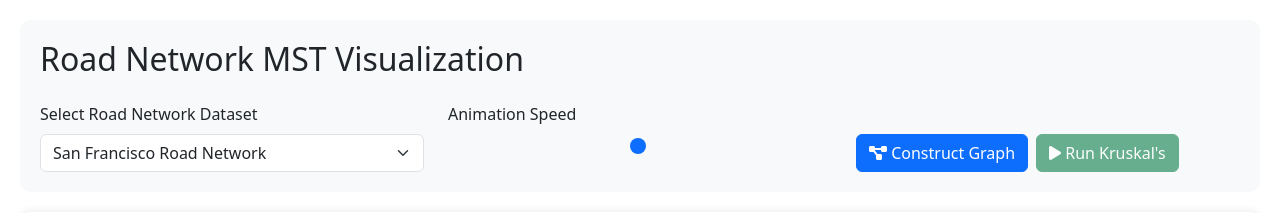
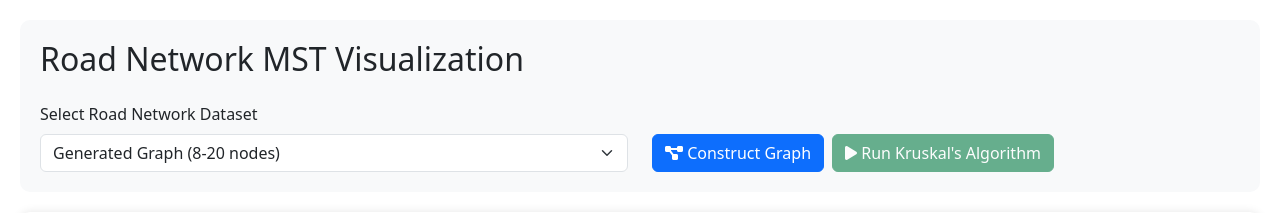
Before and after one commit to DuyLe0710edu/csci311-cityconnections, a Flask app: page / in a window 1280 px wide. Shown: the top 213 px of the page. Run offline with Flask 3, Linux system fonts and the light colour scheme.

Commit message:
finale version

```diff
--- a/app.py
+++ b/app.py
@@ -5,6 +5,7 @@
 import time
 from collections import defaultdict
 import heapq
+import random
 
 app = Flask(__name__)
 CORS(app)
@@ -14,7 +15,8 @@
     'north_america': 'database/North_America.txt',
     'san_francisco': 'database/San_fran.txt',
     'san_joaquin': 'database/San_joa.txt',
-    'oldenburg': 'database/Oldenburg.txt'
+    'oldenburg': 'database/Oldenburg.txt',
+    'generated': 'Generated Graph'  # Special marker for randomly generated graphs
 }
 
 class UnionFind:
@@ -161,6 +163,65 @@
         'steps': steps
     }
 
+# Add a function to generate random graphs
+def generate_random_graph(min_nodes=8, max_nodes=20):
+    """Generate a random graph with given parameters"""
+    print(f"\n{'='*50}")
+    print(f"Generating random graph with {min_nodes}-{max_nodes} nodes")
+    start_time = time.time()
+
+    # Generate a random number of nodes
+    num_nodes = random.randint(min_nodes, max_nodes)
+    nodes = list(range(1, num_nodes + 1))
+
+    # Create a basic connected structure (spanning tree) to ensure graph is connected
+    edges = []
+    edge_id = 0
+
+    # First connect all nodes in a path to ensure basic connectivity
+    for i in range(len(nodes) - 1):
+        weight = round(random.uniform(1.0, 50.0), 2)
+        edges.append({
+            'id': edge_id,
+            'source': nodes[i],
+            'target': nodes[i + 1],
+            'distance': weight
+        })
+        edge_id += 1
+
+    # Add some random edges to create cycles (ensuring at least one cycle)
+    min_extra_edges = max(1, num_nodes // 4)  # At least 1 extra edge to create a cycle
+    max_extra_edges = num_nodes // 2 + min_extra_edges
+    num_extra_edges = random.randint(min_extra_edges, max_extra_edges)
+
+    for _ in range(num_extra_edges):
+        source = random.choice(nodes)
+        target = random.choice(nodes)
+
+        # Ensure we're not creating a self-loop or duplicate edge
+        while source == target or any(e['source'] == source and e['target'] == target for e in edges):
+            source = random.choice(nodes)
+            target = random.choice(nodes)
+
+        weight = round(random.uniform(1.0, 50.0), 2)
+        edges.append({
+            'id': edge_id,
+            'source': source,
+            'target': target,
+            'distance': weight
+        })
+        edge_id += 1
+
+    end_time = time.time()
+    print(f"Generated random graph in {end_time - start_time:.2f} seconds")
+    print(f"Nodes: {num_nodes}, Edges: {len(edges)}")
+    print("="*50 + "\n")
+
+    return {
+        'nodes': [{'id': node} for node in nodes],
+        'edges': edges
+    }
+
 @app.route('/')
 def index():
     """Main page route"""
@@ -179,6 +240,12 @@
         return jsonify({'error': 'Invalid dataset'}), 400
 
     try:
+        # Handle generated dataset
+        if dataset == 'generated':
+            graph_data = generate_random_graph()
+            return jsonify(graph_data)
+
+        # Handle regular datasets
         graph_data = read_graph_data(DATASETS[dataset])
         return jsonify(graph_data)
     except Exception as e:
@@ -192,6 +259,13 @@
         return jsonify({'error': 'Invalid dataset'}), 400
 
     try:
+        # Handle generated dataset
+        if dataset == 'generated':
+            graph_data = generate_random_graph()
+            result = kruskal_mst_with_steps(graph_data['edges'])
+            return jsonify(result)
+
+        # Handle regular datasets
         graph_data = read_graph_data(DATASETS[dataset])
         result = kruskal_mst_with_steps(graph_data['edges'])
         return jsonify(result)
--- /dev/null
+++ b/static/js/graphgenerator.js
@@ -0,0 +1,252 @@
+/**
+ * Graph Generator and Visualization Module
+ * Handles graph rendering and Kruskal's algorithm visualization
+ */
+
+// Determine if a graph is considered "generated" (small)
+function isGeneratedGraph(nodes) {
+    return nodes.length <= 30;
+}
+
+// Initialize SVG for graph visualization
+function initializeGraph(svg, width, height, zoom) {
+    svg.selectAll("*").remove();
+
+    svg.call(zoom);
+    svg.append('g');
+}
+
+// Render a graph with nodes and edges
+function renderGraph(data, svg, width, height, zoom, transform) {
+    // Determine if this is a generated/small graph
+    const isSmallGraph = isGeneratedGraph(data.nodes);
+
+    // Create force simulation
+    const simulation = d3.forceSimulation(data.nodes)
+        .force('link', d3.forceLink(data.edges)
+            .id(d => d.id)
+            .distance(d => Math.min(150, d.distance * 0.2)))
+        .force('charge', d3.forceManyBody().strength(-120))
+        .force('center', d3.forceCenter(width / 2, height / 2));
+
+    const g = svg.select('g');
+
+    // Draw edges
+    const edges = g.selectAll('.edge')
+        .data(data.edges)
+        .enter()
+        .append('g')
+        .attr('class', 'edge')
+        .attr('id', d => `edge-${d.id}`);
+
+    edges.append('line')
+        .style('stroke', '#999')
+        .style('stroke-opacity', 0.6)
+        .style('stroke-width', 1);
+
+    // Add edge weight labels for all graphs
+    const edgeLabels = edges.append('g')
+        .attr('class', 'edge-label-group');
+
+    edgeLabels.append('rect')
+        .attr('class', 'edge-weight-bg')
+        .attr('x', -15)
+        .attr('y', -7)
+        .attr('width', 30)
+        .attr('height', 14)
+        .style('opacity', 0.7);
+
+    edgeLabels.append('text')
+        .attr('class', 'edge-label')
+        .text(d => d.distance.toFixed(1));
+
+    // Draw nodes (all graphs have black dots)
+    const nodeGroups = g.selectAll('.node-group')
+        .data(data.nodes)
+        .enter()
+        .append('g')
+        .attr('class', 'node-group');
+
+    nodeGroups.append('circle')
+        .attr('class', 'node')
+        .attr('r', d => {
+            // Node size based on graph size
+            if (data.nodes.length > 100) return 2;
+            if (data.nodes.length > 30) return 4;
+            return 6;
+        });
+
+    // Only add node labels for small graphs
+    if (isSmallGraph) {
+        nodeGroups.append('text')
+            .attr('class', 'node-label')
+            .text(d => d.id)
+            .style('font-size', '5px');
+    }
+
+    // Update positions on simulation tick
+    simulation.on('tick', () => {
+        // Update edge positions
+        edges.selectAll('line')
+            .attr('x1', d => d.source.x)
+            .attr('y1', d => d.source.y)
+            .attr('x2', d => d.target.x)
+            .attr('y2', d => d.target.y);
+
+        // Update edge label positions
+        edges.selectAll('.edge-label-group')
+            .attr('transform', d => {
+                const midX = (d.source.x + d.target.x) / 2;
+                const midY = (d.source.y + d.target.y) / 2;
+                return `translate(${midX},${midY})`;
+            });
+
+        // Update node positions
+        nodeGroups.attr('transform', d => `translate(${d.x},${d.y})`);
+    });
+
+    // Add hover effect for edges
+    edges.on('mouseover', function() {
+        d3.select(this).selectAll('line')
+            .style('stroke-width', 2)
+            .style('stroke-opacity', 1);
+        d3.select(this).selectAll('.edge-label-group')
+            .style('font-weight', 'bold');
+    }).on('mouseout', function() {
+        const edge = d3.select(this);
+        if (!edge.classed('mst-edge')) {
+            edge.selectAll('line')
+                .style('stroke-width', 1)
+                .style('stroke-opacity', 0.6);
+        }
+        edge.selectAll('.edge-label-group')
+            .style('font-weight', 'normal');
+    });
+
+    // Add hover effect for nodes only on small graphs
+    if (isSmallGraph) {
+        nodeGroups.on('mouseover', function(event, d) {
+            d3.select(this).select('.node')
+                .attr('r', function() {
+                    const currentR = parseFloat(d3.select(this).attr('r'));
+                    return currentR * 1.2;
+                });
+            d3.select(this).select('.node-label')
+                .style('font-size', '6px')
+                .style('font-weight', 'bolder');
+        }).on('mouseout', function() {
+            d3.select(this).select('.node')
+                .attr('r', 6);
+            d3.select(this).select('.node-label')
+                .style('font-size', '5px')
+                .style('font-weight', 'bold');
+        });
+    }
+
+    // Center and scale the graph
+    setTimeout(() => {
+        const bounds = g.node().getBBox();
+        const scale = 0.9 * Math.min(
+            width / bounds.width,
+            height / bounds.height
+        );
+        const tx = width / 2 - (bounds.x + bounds.width / 2) * scale;
+        const ty = height / 2 - (bounds.y + bounds.height / 2) * scale;
+
+        svg.transition()
+            .duration(500)
+            .call(zoom.transform, d3.zoomIdentity
+                .translate(tx, ty)
+                .scale(scale));
+    }, 100);
+
+    return simulation;
+}
+
+// Run Kruskal's algorithm visualization
+async function runKruskalVisualization(currentGraph, svg, mstResults, mstEdgesList, statusBar) {
+    if (!currentGraph) return;
+
+    try {
+        statusBar.style.display = 'block';
+        mstResults.style.display = 'block';
+        mstEdgesList.innerHTML = '';
+
+        // Reset all edges
+        svg.selectAll('.edge')
+            .classed('mst-edge', false)
+            .select('line')
+            .style('stroke', '#999')
+            .style('stroke-opacity', 0.6)
+            .style('stroke-width', 1);
+
+        // Process each step
+        for (const step of currentGraph.steps) {
+            const edge = svg.select(`#edge-${step.edge_id}`);
+            if (edge.empty()) continue;
+
+            const line = edge.select('line');
+            const edgeInfo = currentGraph.edges.find(e => e.id === step.edge_id);
+
+            if (!edgeInfo) {
+                console.error('Could not find edge info for edge id:', step.edge_id);
+                continue;
+            }
+
+            // Make sure source and target are integers
+            const sourceId = typeof edgeInfo.source === 'object' ? edgeInfo.source.id : edgeInfo.source;
+            const targetId = typeof edgeInfo.target === 'object' ? edgeInfo.target.id : edgeInfo.target;
+
+            // Update status bar
+            document.getElementById('stepInfo').textContent =
+                `Checking edge ${step.edge_id} (${sourceId} → ${targetId}, weight: ${edgeInfo.distance.toFixed(2)})`;
+            document.getElementById('totalWeight').textContent =
+                step.total_weight.toFixed(2);
+
+            if (step.status === 'checking') {
+                line.style('stroke', '#007bff')
+                    .style('stroke-width', 2)
+                    .style('stroke-opacity', 1);
+
+                // Create checking edge element
+                const checkingElement = document.createElement('div');
+                checkingElement.className = 'mst-edge checking';
+                checkingElement.textContent = `${sourceId} → ${targetId} (${edgeInfo.distance.toFixed(2)})`;
+                checkingElement.id = `mst-edge-${step.edge_id}`;
+                mstEdgesList.appendChild(checkingElement);
+            } else if (step.status === 'accepted') {
+                edge.classed('mst-edge', true);
+                line.style('stroke', '#28a745')
+                    .style('stroke-width', 2)
+                    .style('stroke-opacity', 1);
+
+                // Update the existing edge element
+                const existingEdge = document.getElementById(`mst-edge-${step.edge_id}`);
+                if (existingEdge) {
+                    existingEdge.className = 'mst-edge accepted';
+                    existingEdge.textContent = `${sourceId} → ${targetId} (${edgeInfo.distance.toFixed(2)})`;
+                }
+            } else if (step.status === 'rejected') {
+                line.style('stroke', '#dc3545')
+                    .style('stroke-width', 2)
+                    .style('stroke-opacity', 1);
+
+                await new Promise(resolve => setTimeout(resolve, 300));
+
+                line.style('stroke', '#999')
+                    .style('stroke-width', 1)
+                    .style('stroke-opacity', 0.6);
+
+                // Remove the rejected edge from the list
+                const existingEdge = document.getElementById(`mst-edge-${step.edge_id}`);
+                if (existingEdge) {
+                    existingEdge.remove();
+                }
+            }
+
+            await new Promise(resolve => setTimeout(resolve, 30));
+        }
+    } catch (error) {
+        console.error('Error in Kruskal visualization:', error);
+    }
+}
--- a/templates/index_3.html
+++ b/templates/index_3.html
@@ -94,10 +117,11 @@
                 <div class="control-panel">
                     <h2 class="mb-4">Road Network MST Visualization</h2>
                     <div class="row">
-                        <div class="col-md-4">
+                        <div class="col-md-6">
                             <div class="form-group">
                                 <label for="datasetSelect" class="form-label">Select Road Network Dataset</label>
                                 <select class="form-select" id="datasetSelect">
+                                    <option value="generated">Generated Graph (8-20 nodes)</option>
                                     <option value="san_francisco">San Francisco Road Network</option>
                                     <option value="san_joaquin">San Joaquin County Road Network</option>
                                     <option value="oldenburg">Oldenburg Road Network</option>
@@ -105,18 +129,12 @@
                                 </select>
                             </div>
                         </div>
-                        <div class="col-md-4">
-                            <div class="form-group">
-                                <label for="speedRange" class="form-label">Animation Speed</label>
-                                <input type="range" class="form-range" id="speedRange" min="1" max="100" value="50">
-                            </div>
-                        </div>
-                        <div class="col-md-4 d-flex align-items-end">
+                        <div class="col-md-6 d-flex align-items-end">
                             <button id="constructButton" class="btn btn-primary">
                                 <i class="fas fa-project-diagram"></i> Construct Graph
                             </button>
                             <button id="runKruskalButton" class="btn btn-success ms-2" disabled>
-                                <i class="fas fa-play"></i> Run Kruskal's
+                                <i class="fas fa-play"></i> Run Kruskal's Algorithm
                             </button>
                         </div>
                     </div>
@@ -135,6 +153,9 @@
                         </button>
                     </div>
                     <div id="graph-container"></div>
+                    <div class="loading">
+                        <i class="fas fa-spinner fa-spin"></i> Loading graph...
+                    </div>
                     <div class="status-bar" id="statusBar">
                         <div class="d-flex justify-content-between align-items-center">
                             <span id="stepInfo"></span>
@@ -154,14 +175,11 @@
     <script>
         let svg, simulation, zoom;
         let currentGraph = null;
-        let isProcessing = false;
+        const width = document.getElementById('graph-container').clientWidth;
+        const height = document.getElementById('graph-container').clientHeight;
         let transform = d3.zoomIdentity;
 
         function initializeGraph() {
-            const container = document.getElementById('graph-container');
-            const width = container.clientWidth;
-            const height = container.clientHeight;
-
             d3.select('#graph-container').html('');
 
             svg = d3.select('#graph-container')
@@ -178,191 +196,63 @@
 
             svg.call(zoom);
             svg.append('g');
-
-            return { width, height };
         }
 
         function constructGraph() {
-            if (isProcessing) return;
-            isProcessing = true;
-
             const dataset = document.getElementById('datasetSelect').value;
+            document.querySelector('.loading').style.display = 'block';
             document.getElementById('mstResults').style.display = 'none';
+            document.getElementById('statusBar').style.display = 'none';
 
             fetch(`/get_graph_data/${dataset}`)
                 .then(response => response.json())
                 .then(data => {
                     currentGraph = data;
-                    renderGraph(data);
+                    document.querySelector('.loading').style.display = 'none';
+
+                    // Use the imported function from graphgenerator.js
+                    initializeGraph();
+                    simulation = renderGraph(data, svg, width, height, zoom, transform);
+
                     document.getElementById('runKruskalButton').disabled = false;
                 })
                 .catch(error => {
                     console.error('Error:', error);
+                    document.querySelector('.loading').style.display = 'none';
                     alert('Error loading graph data');
-                })
-                .finally(() => {
-                    isProcessing = false;
                 });
         }
 
-        function renderGraph(data) {
-            const { width, height } = initializeGraph();
-            const g = svg.select('g');
-
-            // Create edges
-            const edges = g.selectAll('.edge')
-                .data(data.edges)
-                .enter()
-                .append('g')
-                .attr('class', 'edge')
-                .attr('id', d => `edge-${d.id}`);
-
-            edges.append('line')
-                .style('stroke', '#999')
-                .style('stroke-opacity', 0.6)
-                .style('stroke-width', 1);
-
-            edges.append('text')
-                .attr('class', 'edge-label')
-                .text(d => d.distance.toFixed(1))
-                .style('fill', '#666');
-
-            // Create nodes
-            const nodes = g.selectAll('.node')
-                .data(data.nodes)
-                .enter()
-                .append('circle')
-                .attr('r', 3)
-                .style('fill', '#69b3a2');
-
-            // Setup force simulation
-            simulation = d3.forceSimulation(data.nodes)
-                .force('link', d3.forceLink(data.edges)
-                    .id(d => d.id)
-                    .distance(d => Math.min(100, d.distance * 0.1)))
-                .force('charge', d3.forceManyBody().strength(-30))
-                .force('center', d3.forceCenter(width / 2, height / 2))
-                .force('collision', d3.forceCollide().radius(5));
-
-            simulation.on('tick', () => {
-                edges.select('line')
-                    .attr('x1', d => d.source.x)
-                    .attr('y1', d => d.source.y)
-                    .attr('x2', d => d.target.x)
-                    .attr('y2', d => d.target.y);
-
-                edges.select('text')
-                    .attr('x', d => (d.source.x + d.target.x) / 2)
-                    .attr('y', d => (d.source.y + d.target.y) / 2);
-
-                nodes
-                    .attr('cx', d => d.x)
-                    .attr('cy', d => d.y);
-            });
-
-            // Center the graph
-            setTimeout(() => {
-                const bounds = g.node().getBBox();
-                const scale = 0.9 * Math.min(
-                    width / bounds.width,
-                    height / bounds.height
-                );
-                const tx = width / 2 - (bounds.x + bounds.width / 2) * scale;
-                const ty = height / 2 - (bounds.y + bounds.height / 2) * scale;
-
-                svg.transition()
-                    .duration(500)
-                    .call(zoom.transform, d3.zoomIdentity
-                        .translate(tx, ty)
-                        .scale(scale));
-            }, 100);
-        }
-
         async function runKruskalMST() {
-            if (isProcessing) return;
-            isProcessing = true;
+            if (!currentGraph) return;
 
             const runButton = document.getElementById('runKruskalButton');
             const dataset = document.getElementById('datasetSelect').value;
-            const animationSpeed = document.getElementById('speedRange').value;
-            const delay = 2000 / animationSpeed;
             const statusBar = document.getElementById('statusBar');
             const mstResults = document.getElementById('mstResults');
             const mstEdgesList = document.getElementById('mstEdgesList');
 
             try {
                 runButton.disabled = true;
-                statusBar.style.display = 'block';
-                mstResults.style.display = 'block';
-                mstEdgesList.innerHTML = '';
 
                 const response = await fetch(`/run_kruskal/${dataset}`);
                 if (!response.ok) throw new Error('Network response was not ok');
 
                 const result = await response.json();
 
-                // Reset all edges
-                svg.selectAll('.edge line')
-                    .style('stroke', '#999')
-                    .style('stroke-opacity', 0.6)
-                    .style('stroke-width', 1);
+                // Update currentGraph with Kruskal results
+                currentGraph.steps = result.steps;
+                currentGraph.mst_edges = result.mst_edges;
+                currentGraph.total_weight = result.total_weight;
 
-                // Process each step
-                for (const step of result.steps) {
-                    const edge = svg.select(`#edge-${step.edge_id}`);
-                    if (edge.empty()) continue;
+                // Use the imported function from graphgenerator.js
+                await runKruskalVisualization(currentGraph, svg, mstResults, mstEdgesList, statusBar);
 
-                    const line = edge.select('line');
-                    const edgeInfo = currentGraph.edges.find(e => e.id === step.edge_id);
-
-                    // Update status bar
-                    document.getElementById('stepInfo').textContent =
-                        `Checking edge ${step.edge_id} (${edgeInfo.source} → ${edgeInfo.target}, weight: ${step.weight})`;
-                    document.getElementById('totalWeight').textContent =
-                        step.total_weight.toFixed(2);
-
-                    // Create or update edge element in results list
-                    const edgeElement = document.createElement('div');
-                    edgeElement.className = `mst-edge ${step.status}`;
-                    edgeElement.textContent = `${edgeInfo.source} → ${edgeInfo.target} (${step.weight})`;
-                    edgeElement.id = `mst-edge-${step.edge_id}`;
-
-                    if (step.status === 'checking') {
-                        line.style('stroke', '#007bff')
-                            .style('stroke-width', 2)
-                            .style('stroke-opacity', 1);
-                        mstEdgesList.appendChild(edgeElement);
-                    } else if (step.status === 'rejected') {
-                        line.style('stroke', '#dc3545')
-                            .style('stroke-width', 2)
-                            .style('stroke-opacity', 1);
-
-                        await new Promise(resolve => setTimeout(resolve, delay));
-
-                        line.style('stroke', '#999')
-                            .style('stroke-width', 1)
-                            .style('stroke-opacity', 0.6);
-
-                        edgeElement.remove();
-                    } else if (step.status === 'accepted') {
-                        line.style('stroke', '#28a745')
-                            .style('stroke-width', 2)
-                            .style('stroke-opacity', 1);
-
-                        const existingEdge = document.getElementById(`mst-edge-${step.edge_id}`);
-                        if (existingEdge) {
-                            existingEdge.className = 'mst-edge accepted';
-                        }
-                    }
-
-                    await new Promise(resolve => setTimeout(resolve, delay));
-                }
             } catch (error) {
                 console.error('Error:', error);
                 alert('Error running Kruskal\'s algorithm');
             } finally {
                 runButton.disabled = false;
-                isProcessing = false;
             }
         }
 
@@ -378,13 +268,6 @@
         document.getElementById('resetZoom').addEventListener('click', () => {
             svg.transition().call(zoom.transform, d3.zoomIdentity);
         });
-
-        // Handle window resize
-        window.addEventListener('resize', () => {
-            if (currentGraph) {
-                renderGraph(currentGraph);
-            }
-        });
     </script>
 </body>
 </html>
```
Also changed, not shown: other parts of templates/index_3.html (+31 -8 lines).
